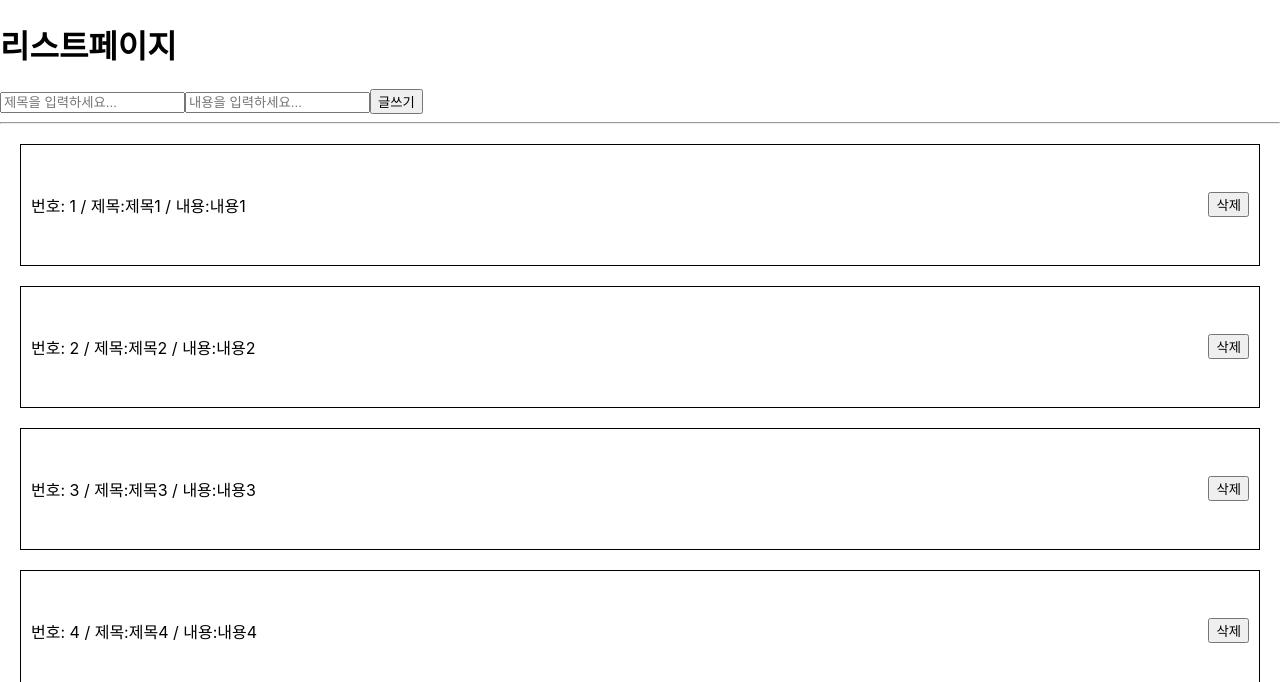
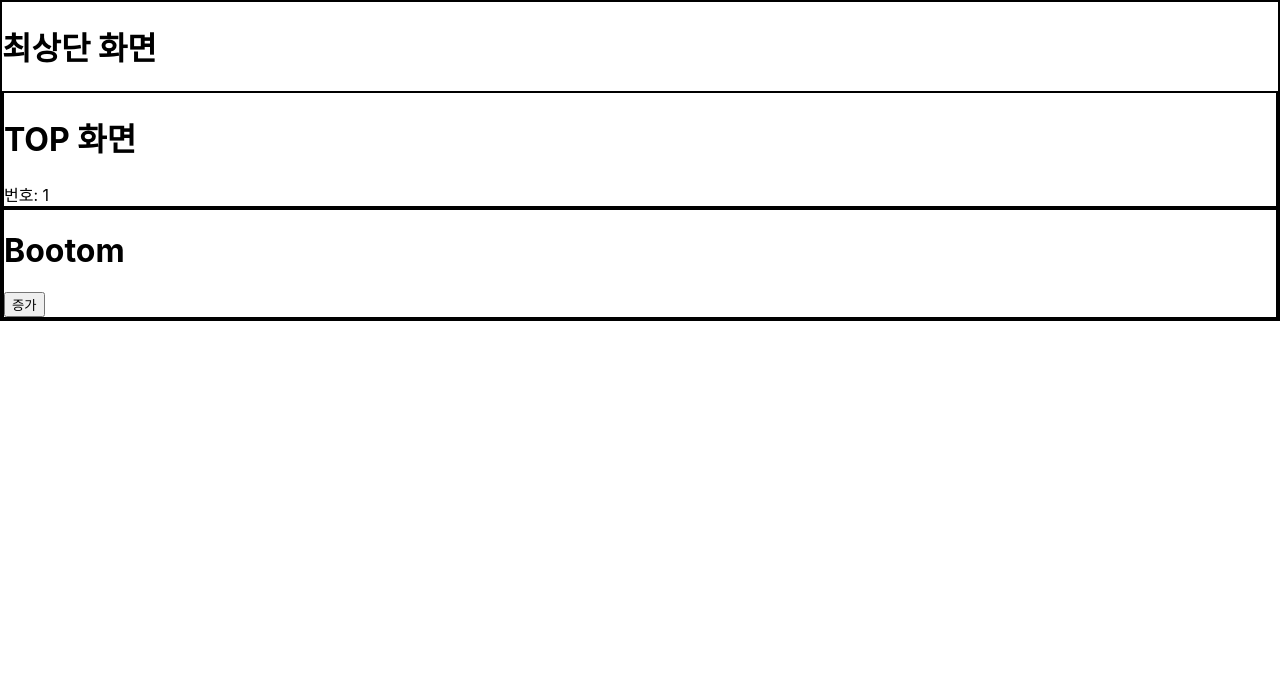
Before and after one commit to HiddenEvent/ReactAndSpring, a React (Create React App) app: page / in a window 1280 px wide. Shown: the top 682 px of the page. Built offline with nearby package versions, Linux system fonts and the light colour scheme; the HTML template or start-up script is replaced by a standard one.

Commit message:
flux 설치 및 테스트 환경 세팅

```diff
--- a/package.json
+++ b/package.json
@@ -3,11 +3,13 @@
   "version": "0.1.0",
   "private": true,
   "dependencies": {
+    "@reduxjs/toolkit": "^1.5.1",
     "@testing-library/jest-dom": "^5.11.9",
     "@testing-library/react": "^11.2.5",
     "@testing-library/user-event": "^12.8.3",
     "react": "^17.0.1",
     "react-dom": "^17.0.1",
+    "react-redux": "^7.2.3",
     "react-router-dom": "^5.2.0",
     "react-scripts": "4.0.3",
     "styled-components": "^5.2.3",
--- a/src/App.css
+++ b/src/App.css
@@ -1,3 +1,9 @@
-.box-style {
-  color: blue;
+.container {
+  height: 700;
+  border: 2px solid black;
 }
+
+.sub_container {
+  height: 200;
+  border: 2px solid black;
+}
--- a/src/App.js
+++ b/src/App.js
@@ -1,10 +1,14 @@
-import ListPage from './page/ListPage';
+import './App.css';
+import React from 'react';
+import Top from './components/Top';
+import Bottom from './components/Bottom';
 
-// 글쓰기, 글삭제, 글목록보기
 function App() {
   return (
-    <div>
-      <ListPage />
+    <div className="container">
+      <h1>최상단 화면</h1>
+      <Top />
+      <Bottom />
     </div>
   );
 }
--- /dev/null
+++ b/src/components/Bottom.js
@@ -0,0 +1,13 @@
+import '../App.css';
+import React from 'react';
+
+const Bottom = () => {
+  return (
+    <div className="sub_container">
+      <h1>Bootom</h1>
+      <button>증가</button>
+    </div>
+  );
+};
+
+export default Bottom;
--- /dev/null
+++ b/src/components/Top.js
@@ -0,0 +1,13 @@
+import '../App.css';
+import React from 'react';
+
+const Top = () => {
+  return (
+    <div className="sub_container">
+      <h1>TOP 화면</h1>
+      번호: 1
+    </div>
+  );
+};
+
+export default Top;
--- a/src/page/ListPage.js
+++ /dev/null
@@ -1,82 +0,0 @@
-import React, { useState } from 'react';
-import styled from 'styled-components';
-
-const StyledItemBoxDiv = styled.div`
-  display: flex;
-  justify-content: space-between;
-  border: 1px solid black;
-  padding: 10px;
-  height: 100px;
-  margin: 20px;
-  align-items: center;
-`;
-
-const ListPage = () => {
-  const [no, setNo] = useState(4);
-  const [post, setPost] = useState({
-    id: no,
-    title: '',
-    content: '',
-  });
-
-  const [posts, setPosts] = useState([
-    { id: 1, title: '제목1', content: '내용1' },
-    { id: 2, title: '제목2', content: '내용2' },
-    { id: 3, title: '제목3', content: '내용3' },
-    { id: 4, title: '제목4', content: '내용4' },
-  ]);
-
-  const handleWrite = (e) => {
-    e.preventDefault(); // form태그가 하려는 액션을 중지 시켜야한다.
-    setNo(no + 1);
-    setPost({
-      ...post,
-      id: no,
-    });
-    setPosts([...posts, post]);
-  };
-
-  const handleForm = (e) => {
-    setPost({
-      ...post,
-      // ⚡ computed property 네임 (변수의 값을 속성변수로 사용 할 수 있음)
-      [e.target.name]: e.target.value,
-    });
-  };
-
-  return (
-    <div>
-      <h1>리스트페이지</h1>
-      <form>
-        <input
-          type="text"
-          placeholder="제목을 입력하세요..."
-          value={post.title}
-          onChange={handleForm}
-          name="title"
-        />
-        <input
-          type="text"
-          placeholder="내용을 입력하세요..."
-          value={post.content}
-          onChange={handleForm}
-          name="content"
-        />
-        <button type="button" onClick={handleWrite}>
-          글쓰기
-        </button>
-      </form>
-      <hr />
-      {posts.map((post) => (
-        <StyledItemBoxDiv>
-          <div>
-            번호: {post.id} / 제목:{post.title} / 내용:{post.content}
-          </div>
-          <button>삭제</button>
-        </StyledItemBoxDiv>
-      ))}
-    </div>
-  );
-};
-
-export default ListPage;
```
Also changed, not shown: 1 other file (tests, documents, lock files or other folders).
